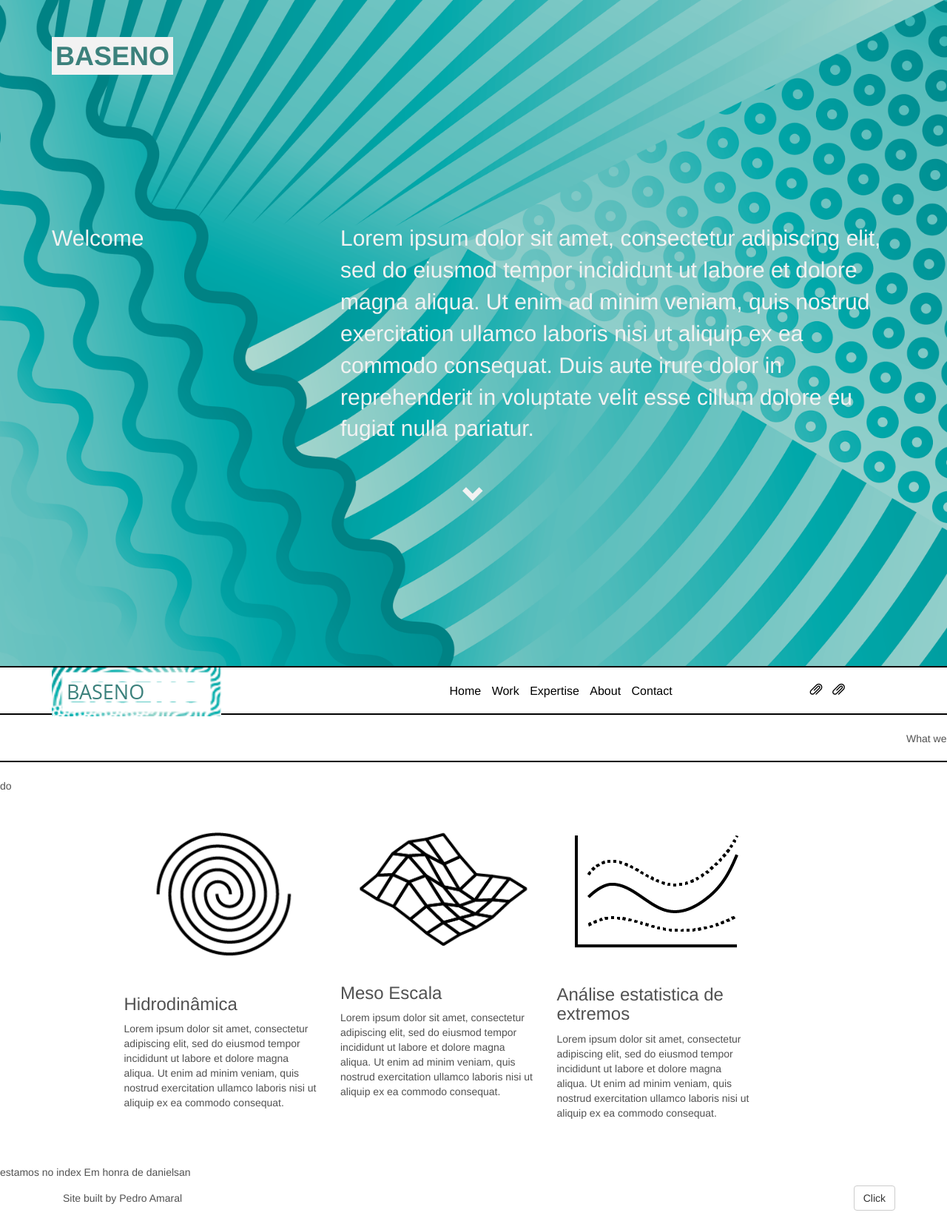
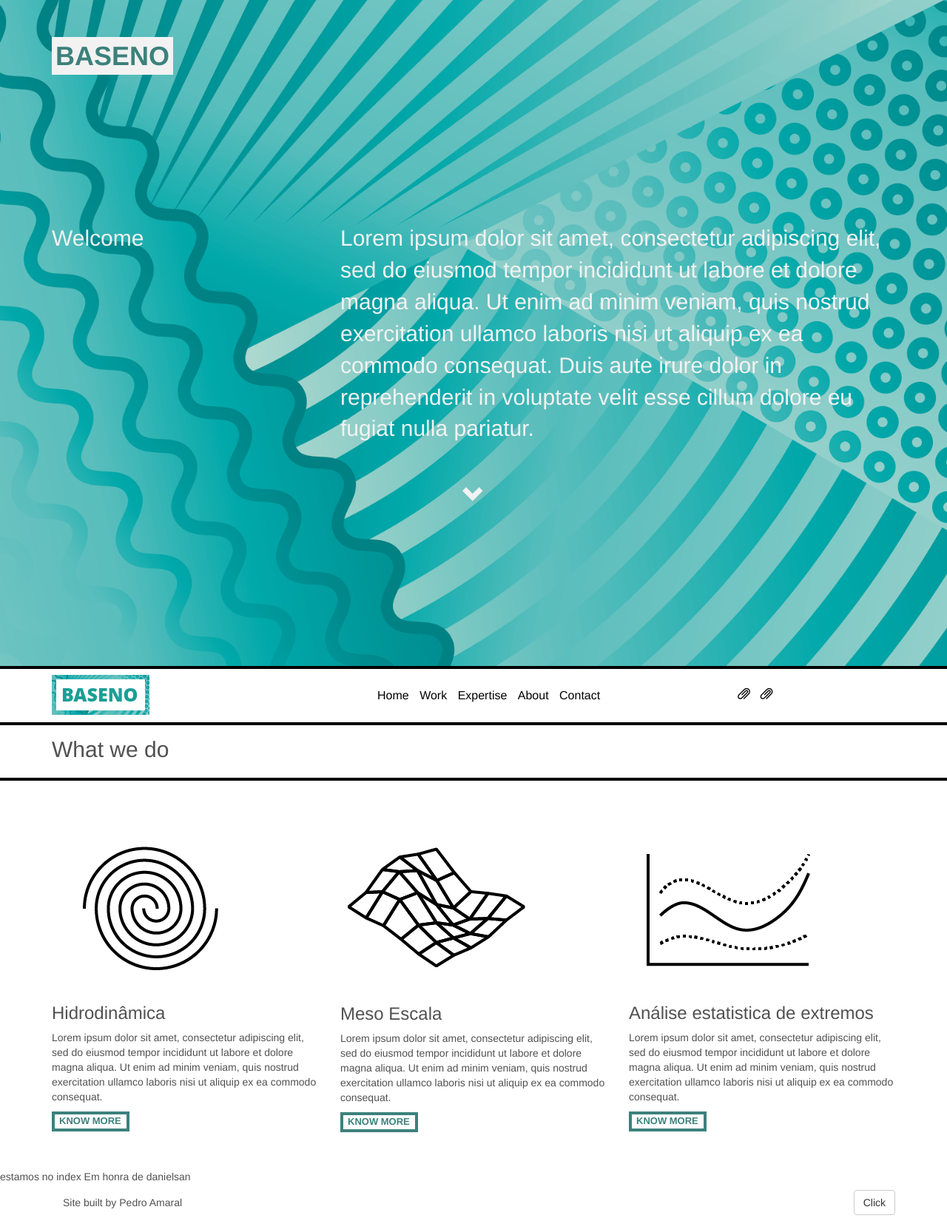
Before and after one commit to lockemind/baseno, a Jekyll site: the page built from index.html, in a window 1280 px wide. Shown: the whole page at 74% size. Built offline with Jekyll 4.4.1, drawn with Linux system fonts in a browser that asks for light colours.

Commit message:
what we do section

```diff
--- a/_includes/nav.html
+++ b/_includes/nav.html
@@ -2,7 +2,7 @@
     <div class="container">
         <div class="row">
 
-            <div class="col-sm-5">
+            <div class="col-sm-4">
                 <div class="item baseno-logo-background">
                     <div class="content">BASENO</div>
                 </div>
@@ -23,7 +23,7 @@
                     <li><a class="glyphicon glyphicon-paperclip"></a></li>
                 </ul>
             </div>
-
+            <div class="col-sm-1"></div>
         </div>
     </div>
 </div>
--- /dev/null
+++ b/_includes/what_we_do.html
@@ -0,0 +1,43 @@
+<div class="clearfix"></div>
+<div class="baseno-small-section">
+    <div class="container">
+        <div class="row">
+            <div class="col-sm-4"><h2 class="baseno-small-section-margin">What we do</h2></div>
+            <div class="col-sm-8"></div>
+        </div>
+    </div>
+</div>
+<div class="baseno-section">
+    <div class="container">
+        <div class="row">
+
+            <div class="col-sm-4">
+                <img src="/draftbaseno/images/hidrodinamica.png">
+                <h3>Hidrodinâmica</h3>
+                <p>Lorem ipsum dolor sit amet, consectetur adipiscing elit,
+                    sed do eiusmod tempor incididunt ut labore et dolore magna aliqua.
+                    Ut enim ad minim veniam, quis nostrud exercitation ullamco laboris
+                    nisi ut aliquip ex ea commodo consequat.</p>
+                <div class="baseno-button">KNOW MORE</div>
+            </div>
+            <div class="col-sm-4">
+                <img src="/draftbaseno/images/mesoescala.png">
+                <h3>Meso Escala</h3>
+                <p>Lorem ipsum dolor sit amet, consectetur adipiscing elit,
+                    sed do eiusmod tempor incididunt ut labore et dolore magna aliqua.
+                    Ut enim ad minim veniam, quis nostrud exercitation ullamco laboris
+                    nisi ut aliquip ex ea commodo consequat.</p>
+                <div class="baseno-button">KNOW MORE</div>
+            </div>
+            <div class="col-sm-4">
+                <img src="/draftbaseno/images/estatistica.png">
+                <h3>Análise estatistica de extremos</h3>
+                <p>Lorem ipsum dolor sit amet, consectetur adipiscing elit,
+                    sed do eiusmod tempor incididunt ut labore et dolore magna aliqua.
+                    Ut enim ad minim veniam, quis nostrud exercitation ullamco laboris
+                    nisi ut aliquip ex ea commodo consequat.</p>
+                <div class="baseno-button">KNOW MORE</div>
+            </div>
+        </div>
+    </div>
+</div>
--- a/_layouts/default.html
+++ b/_layouts/default.html
@@ -11,39 +11,8 @@
 
     {% include header.html %}
     {% include nav.html %}
-    <div class="baseno-small-section">What we do</div>
-    <div class="baseno-section">
-    <div class="container">
-        <div class="row">
-            <div class="col-sm-1"></div>
-            <div class="col-sm-3">
-            <img src="/draftbaseno/images/hidrodinamica.png">
-                <h3>Hidrodinâmica</h3>
-                <p>Lorem ipsum dolor sit amet, consectetur adipiscing elit,
-                    sed do eiusmod tempor incididunt ut labore et dolore magna aliqua.
-                    Ut enim ad minim veniam, quis nostrud exercitation ullamco laboris
-                    nisi ut aliquip ex ea commodo consequat.</p>
-            </div>
-            <div class="col-sm-3">
-                <img src="/draftbaseno/images/mesoescala.png">
-                <h3>Meso Escala</h3>
-                <p>Lorem ipsum dolor sit amet, consectetur adipiscing elit,
-                    sed do eiusmod tempor incididunt ut labore et dolore magna aliqua.
-                    Ut enim ad minim veniam, quis nostrud exercitation ullamco laboris
-                    nisi ut aliquip ex ea commodo consequat.</p>
-            </div>
-            <div class="col-sm-3">
-                <img src="/draftbaseno/images/estatistica.png">
-                <h3>Análise estatistica de extremos</h3>
-                <p>Lorem ipsum dolor sit amet, consectetur adipiscing elit,
-                    sed do eiusmod tempor incididunt ut labore et dolore magna aliqua.
-                    Ut enim ad minim veniam, quis nostrud exercitation ullamco laboris
-                    nisi ut aliquip ex ea commodo consequat.</p>
-            </div>
-            <div class="col-sm-1"></div>
-        </div>
-    </div>
-    </div>
+    {% include what_we_do.html %}
+
     {{content}}
     {% include footer.html %}
 
--- a/_scss/layout.scss
+++ b/_scss/layout.scss
@@ -3,10 +3,11 @@
 // Styles for managing the structural hierarchy of the site.
 
 $baseBaseno1: '/draftbaseno/images/baseno-background.png';
-$logoBackgroundBaseno: '/draftbaseno/images/baseno-logo-background.png';
+$logoBackgroundBaseno: '/draftbaseno/images/baseno-background.png';
 $basenoColor1: #3c817c;
 $basenoColor2: #F2F2F2;
 $basenoColor3: black;
+$basenoColor4: #1A9F96;
 
 $hidro: '/draftbaseno/images/hidrodinamica.png';
 $meso: '/draftbaseno/images/mesoescala.png';
@@ -71,7 +72,7 @@ body{ margin:0px 0px; }
   .baseno-menu-links{
     font-size:16px;
     font-weight: 500;
-
+    margin-top: 25px;
     li {
       a {
         text-decoration: none;
@@ -90,13 +91,17 @@ body{ margin:0px 0px; }
 .item {
   font-family: 'Open Sans', sans-serif;
   font-size: 12px;
-  width: 50%;
+  width: 132px;
   display: block;
-  padding: 20px;
+  padding-top: 6px;
+  padding-bottom: 6px;
+  padding-left: 6px;
+  padding-right: 6px;
   background-size: 100%;
   transform-origin: center center;
   background-position:50% 50%;
   margin-bottom: 10px;
+  margin-top: 8px;
   //@include transition(all 0.5s ease);
 
   &:hover {
@@ -106,10 +111,14 @@ body{ margin:0px 0px; }
 
   .content {
     background: white;
-    color:$basenoColor1;
-    line-height: 26px;
-    font-size: 27px;
-    font-weight: 500;
+    color:$basenoColor4;
+    //line-height: 26px;
+    font-size: 25px;
+    font-weight: 800;
+    padding-top: 3px;
+    padding-bottom: 3px;
+    padding-left: 7px;
+    padding-right: 0px;
   }
 }
 
@@ -119,12 +128,26 @@ body{ margin:0px 0px; }
 
 
 .baseno-small-section {
-  border-top: #000000 solid 2px;
-  height: 64px;
-  line-height: 64px;
+  border-top: #000000 solid 4px;
+  height: 75px;
+  //line-height: 64px;
+  left-padding: 50px;
+  right-padding: 50px;
+  &-margin {
+   margin-top: 16px;
+  }
+}
+.baseno-section {
+  border-top: #000000 solid 4px;
+  padding: 50px;
 }
 
-.baseno-section {
-  border-top: #000000 solid 2px;
-  padding: 50px;
+.baseno-button {
+  border: $basenoColor1 solid 4px;
+  color: $basenoColor1;
+  font-size: 13px;
+  font-weight: 800;
+  width: 105px;
+  padding-left: 6px;
+  padding-right: 6px;
 }
```
Also changed, not shown: images/hidrodinamica.png, images/mesoescala.png.
